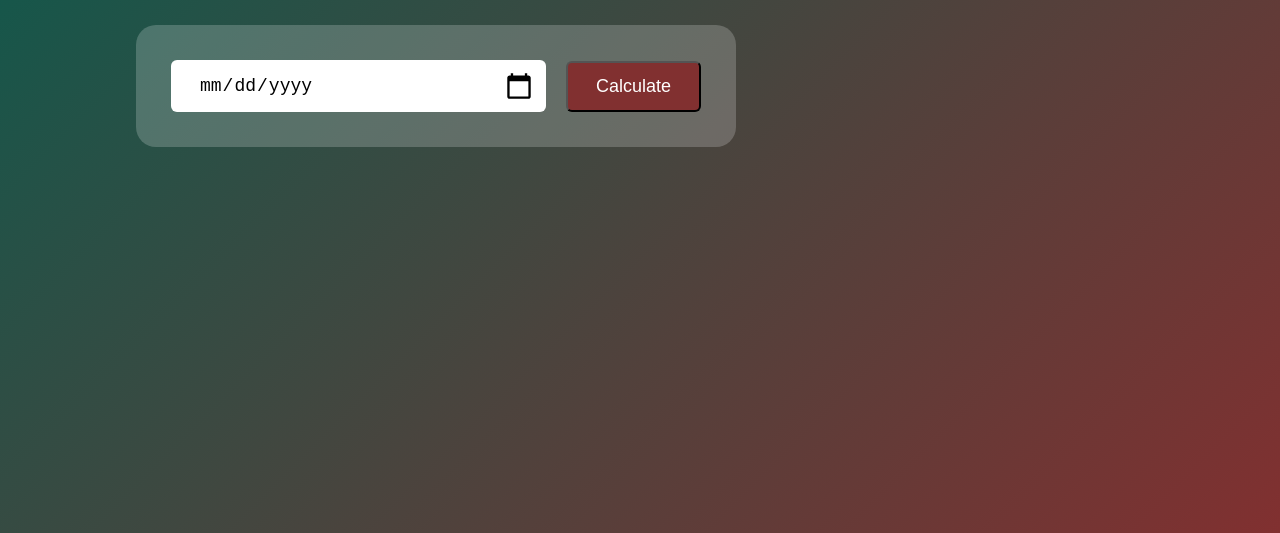
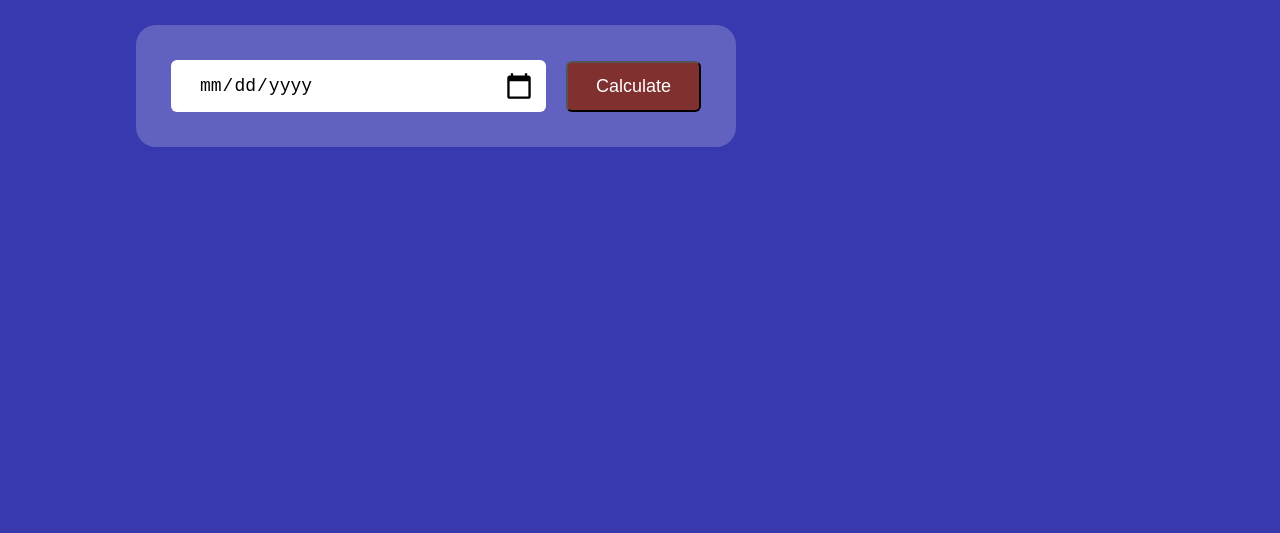
Before and after one commit to ayeshasikander/Age-Calculator, a plain HTML site: page index.html in a window 1280 px wide. Shown: the part 267-800 px from the top of the page. Drawn offline with Linux system fonts and the light colour scheme.

Commit message:
color change

```diff
--- a/style.css
+++ b/style.css
@@ -12,7 +12,8 @@ html,body{
     min-height: 100vh;
     color: #fff;
     padding: 10px;
-    background: linear-gradient(135deg,rgb(7, 92, 78),rgb(129, 48, 48));
+    /* background: linear-gradient(135deg,rgb(7, 92, 78),rgb(129, 48, 48)); */
+    background-color: rgb(57, 57, 175);
 }
 .calculator{
     width: 100%;
```
